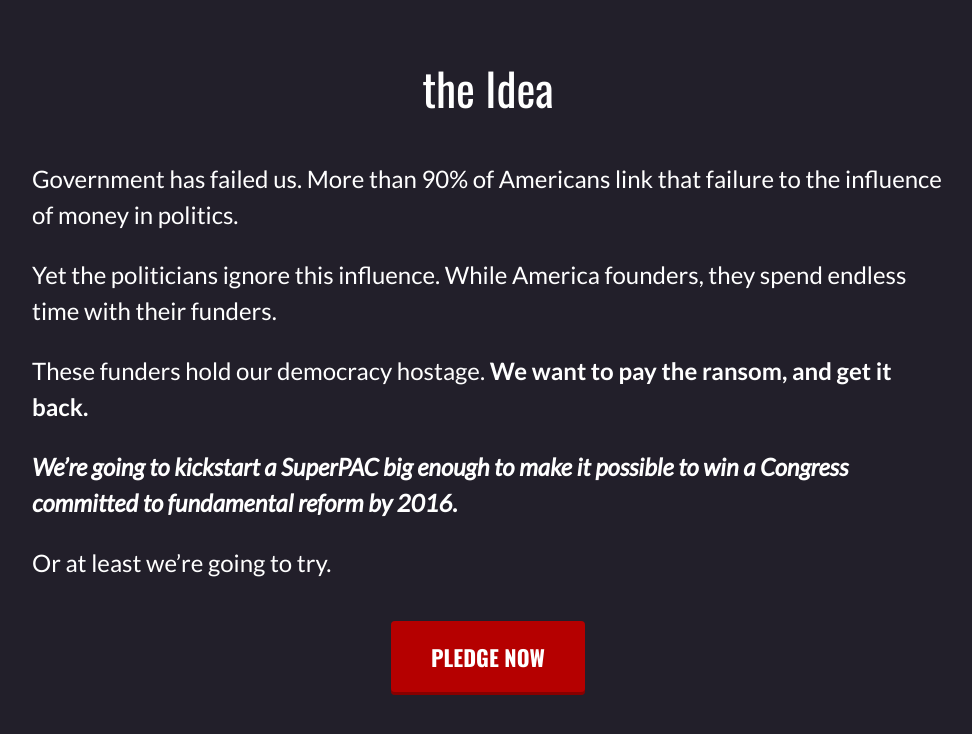
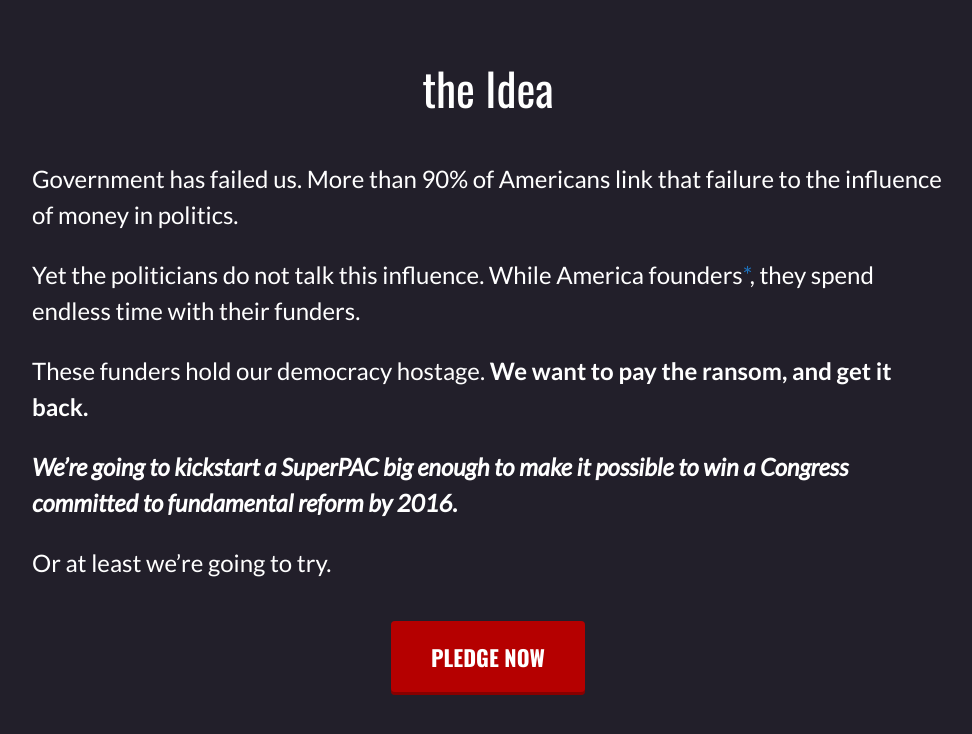
Before and after one commit to MayOneUS/2014-06-02-mayone.us-website, a Jekyll site: the page built from index.html, in a window 1280 px wide and 900 px high, scrolled down 1840 px. Shown: the top 734 px of the window, without its empty margins (152-1124 px from the left). Built offline with Jekyll 4.4.1, drawn with Linux system fonts in a browser that asks for light colours; nearby versions of some CDN libraries; library files that are not in the unit come from our copies.

```diff
--- a/index.html
+++ b/index.html
@@ -40,7 +40,7 @@ to end all superPACs&quot;
 Government has failed us. More than 90% of Americans link that failure
 to the influence of money in politics.
 
-Yet the politicians ignore this influence. While America founders,
+Yet the politicians do not talk this influence. While America founders[*](#meaning_of_founders),
 they spend endless time with their funders.
 
 These funders hold our democracy hostage. **We want to pay the ransom,
```
Also changed, not shown: other parts of index.html (+4 -0 lines).
